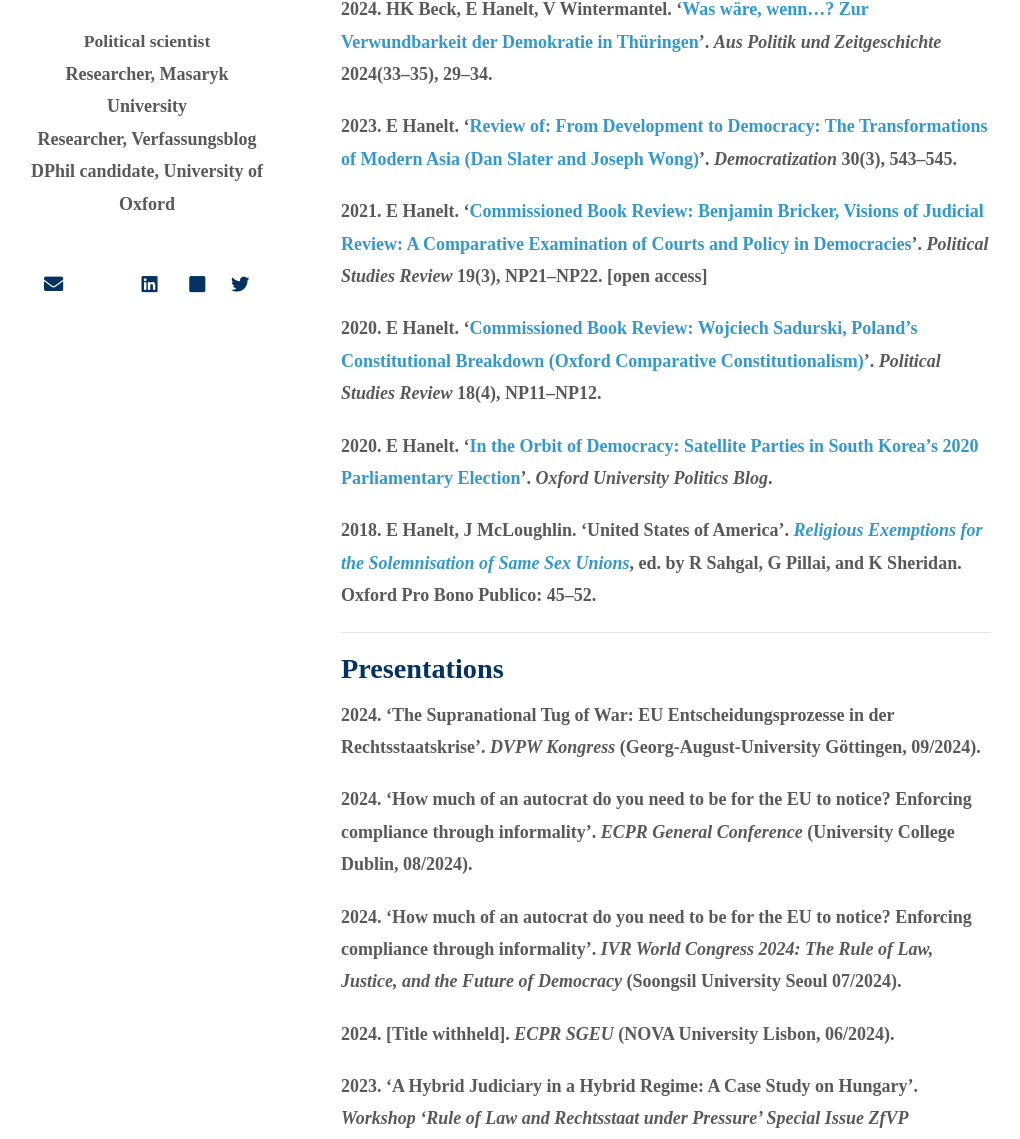
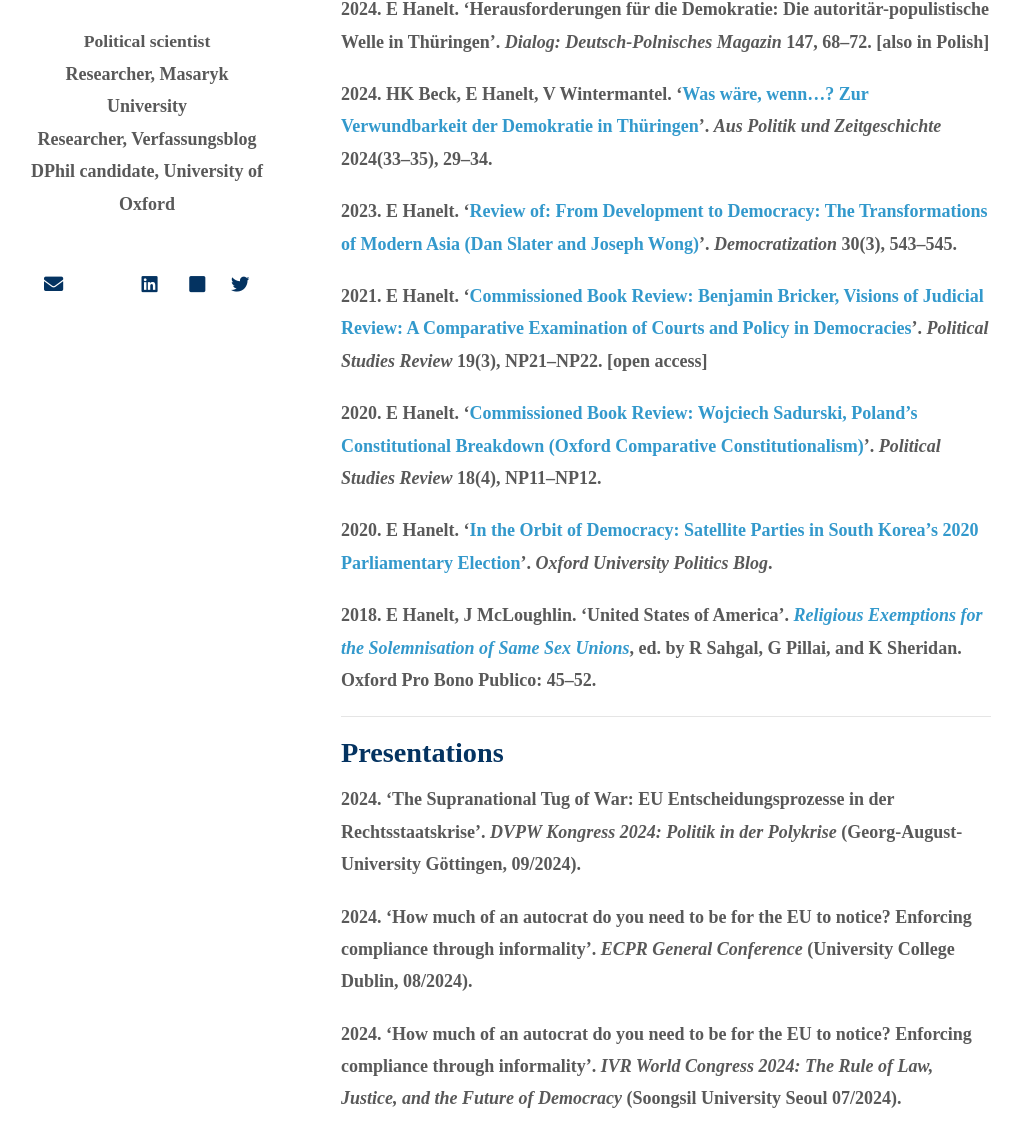
Before and after one commit to EtienneHanelt/etiennehanelt.github.io, a Jekyll site: the page built from index.md, in a window 1280 px wide and 1400 px high, scrolled down 1074 px. Shown: the part 261-1400 px from the top of the window, without its empty margins (129-1149 px from the left). Built offline with Jekyll 4.4.1, drawn with Linux system fonts in a browser that asks for light colours; nearby versions of some CDN libraries; some web fonts are replaced; a style sheet for code colours, icons or effects is not loaded; our own code applies the rules of GitHub Pages for plain Markdown files.

Commit message:
Update index.md

```diff
--- a/index.md
+++ b/index.md
@@ -27,6 +27,8 @@ I hold degrees in Political Science from Friedrich Schiller University Jena (M.A
 ---
 
 ## Publications
+2024\. E Hanelt. 'Herausforderungen für die Demokratie: Die autoritär-populistische Welle in Thüringen'. _Dialog: Deutsch-Polnisches Magazin_ 147, 68–72. [also in Polish]
+
 2024\. HK Beck, E Hanelt, V Wintermantel. '[Was wäre, wenn…? Zur Verwundbarkeit der Demokratie in Thüringen](https://www.bpb.de/shop/zeitschriften/apuz/fokus-ostdeutschland-2024/551117/was-waere-wenn/)'. _Aus Politik und Zeitgeschichte_ 2024(33–35), 29–34.
 
 2023\. E Hanelt. '[Review of: From Development to Democracy: The Transformations of Modern Asia (Dan Slater and Joseph Wong)](https://doi.org/10.1080/13510347.2023.2168262)'. _Democratization_ 30(3), 543–545.
@@ -43,7 +45,7 @@ I hold degrees in Political Science from Friedrich Schiller University Jena (M.A
 ---
 
 ## Presentations
-2024\. 'The Supranational Tug of War: EU Entscheidungsprozesse in der Rechtsstaatskrise'. _DVPW Kongress_ (Georg-August-University Göttingen, 09/2024).
+2024\. 'The Supranational Tug of War: EU Entscheidungsprozesse in der Rechtsstaatskrise'. _DVPW Kongress 2024: Politik in der Polykrise_ (Georg-August-University Göttingen, 09/2024).
 
 2024\. 'How much of an autocrat do you need to be for the EU to notice? Enforcing compliance through informality'. _ECPR General Conference_ (University College Dublin, 08/2024).
 
```
